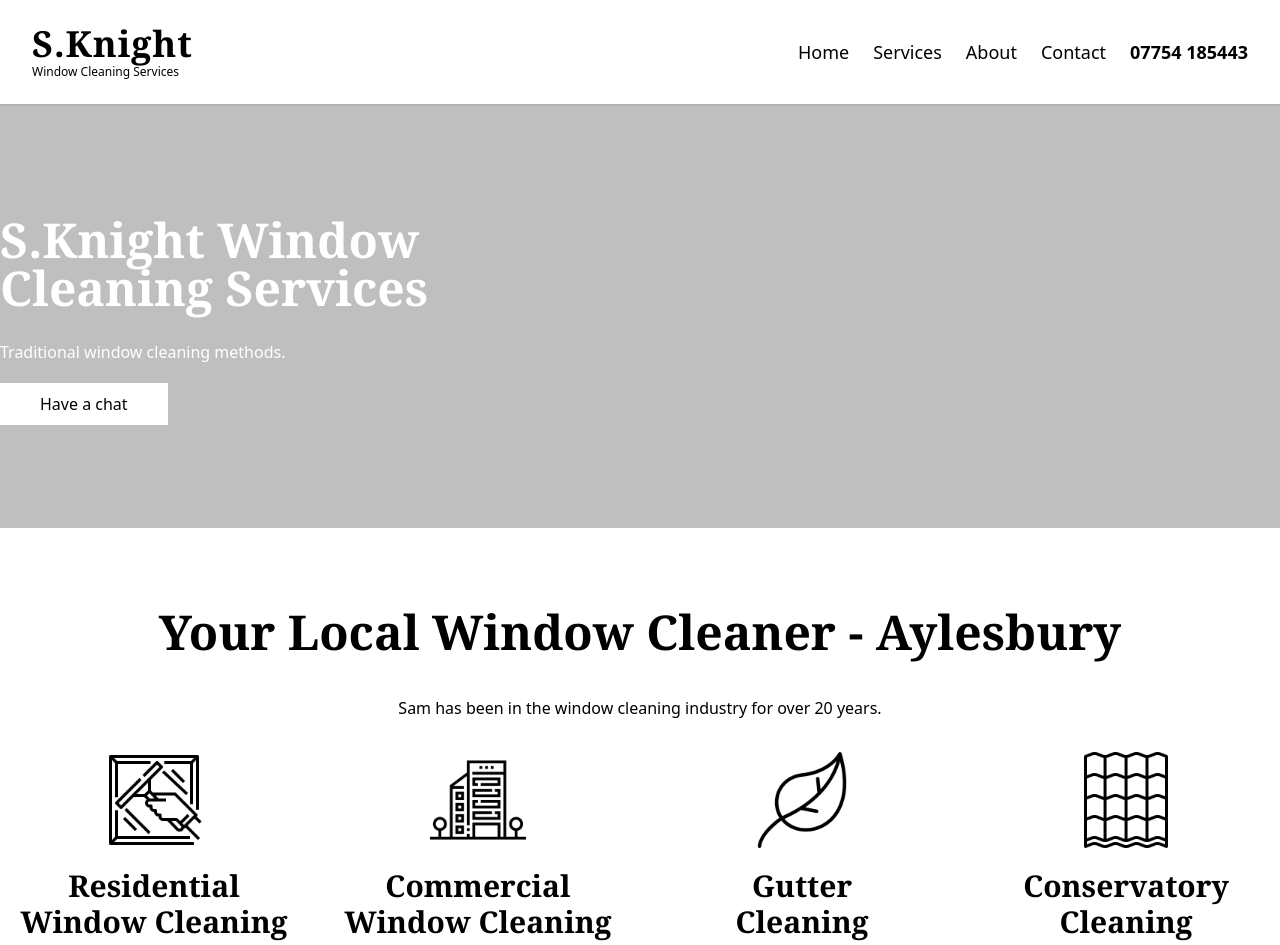
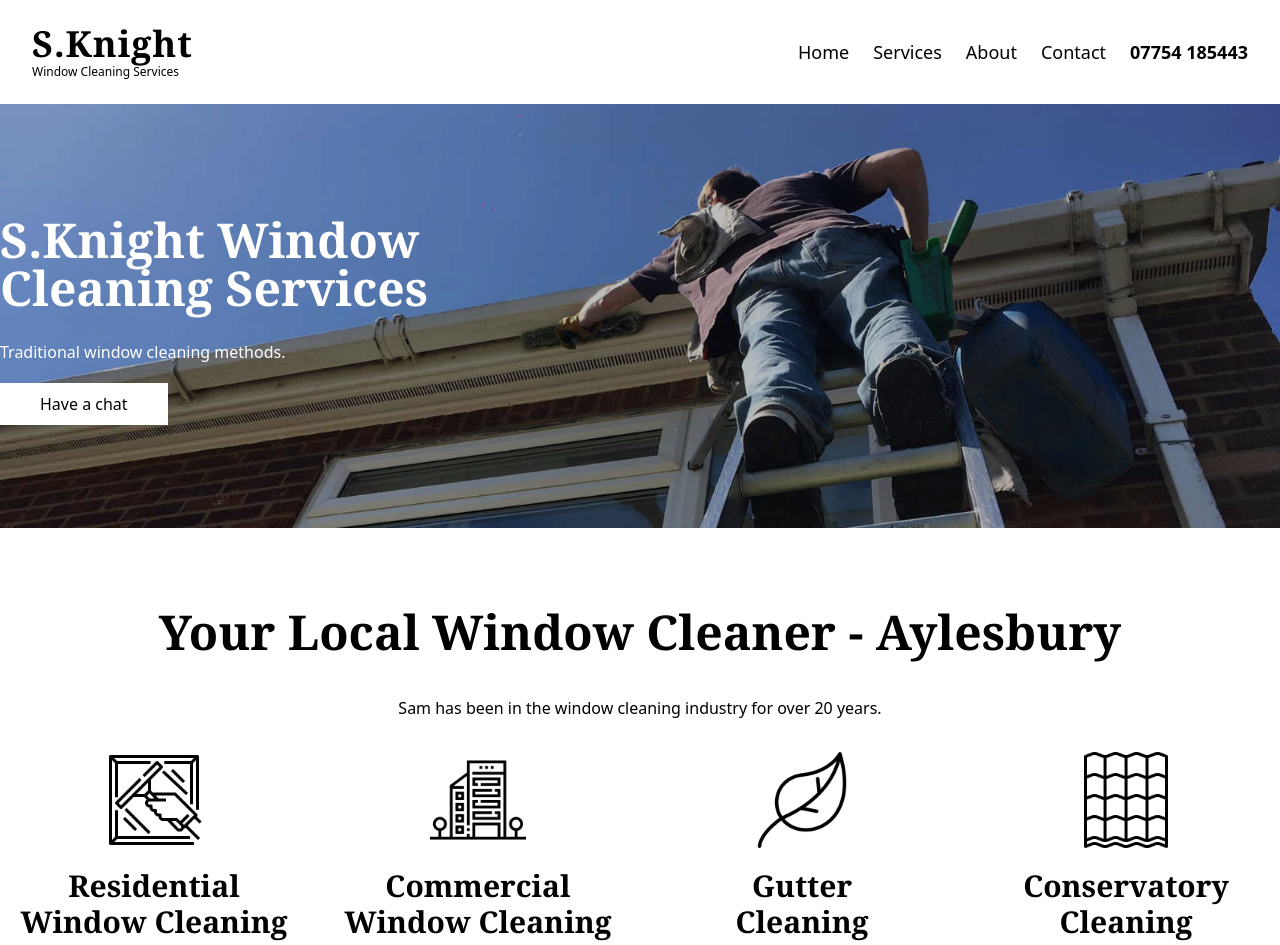
Before and after one commit to camgk/sknight.co.uk, a website: page index.html in a window 1280 px wide. Shown: the top 945 px of the page. Drawn offline with Linux system fonts and the light colour scheme; the site is published under a folder, as on GitHub Pages, so addresses that start at the root find nothing.

Commit message:
fixing image and routing issues for rel locations

```diff
--- a/index.html
+++ b/index.html
@@ -26,7 +26,7 @@
             </nav>
         </div>
     </header>
-    <div class="bg-[url('/images/sknight-header.jpg')] bg-no-repeat bg-cover bg-top"> <!-- The pagination -->
+    <div class="bg-[url('../images/sknight-header.jpg')] bg-no-repeat bg-cover bg-top"> <!-- The pagination -->
         <div class="backdrop-brightness-75">
             <div class="flex flex-row container mx-auto text-white py-28">
                 <div class="md:basis-1/2">
```
Also changed, not shown: styles/styles.css.
